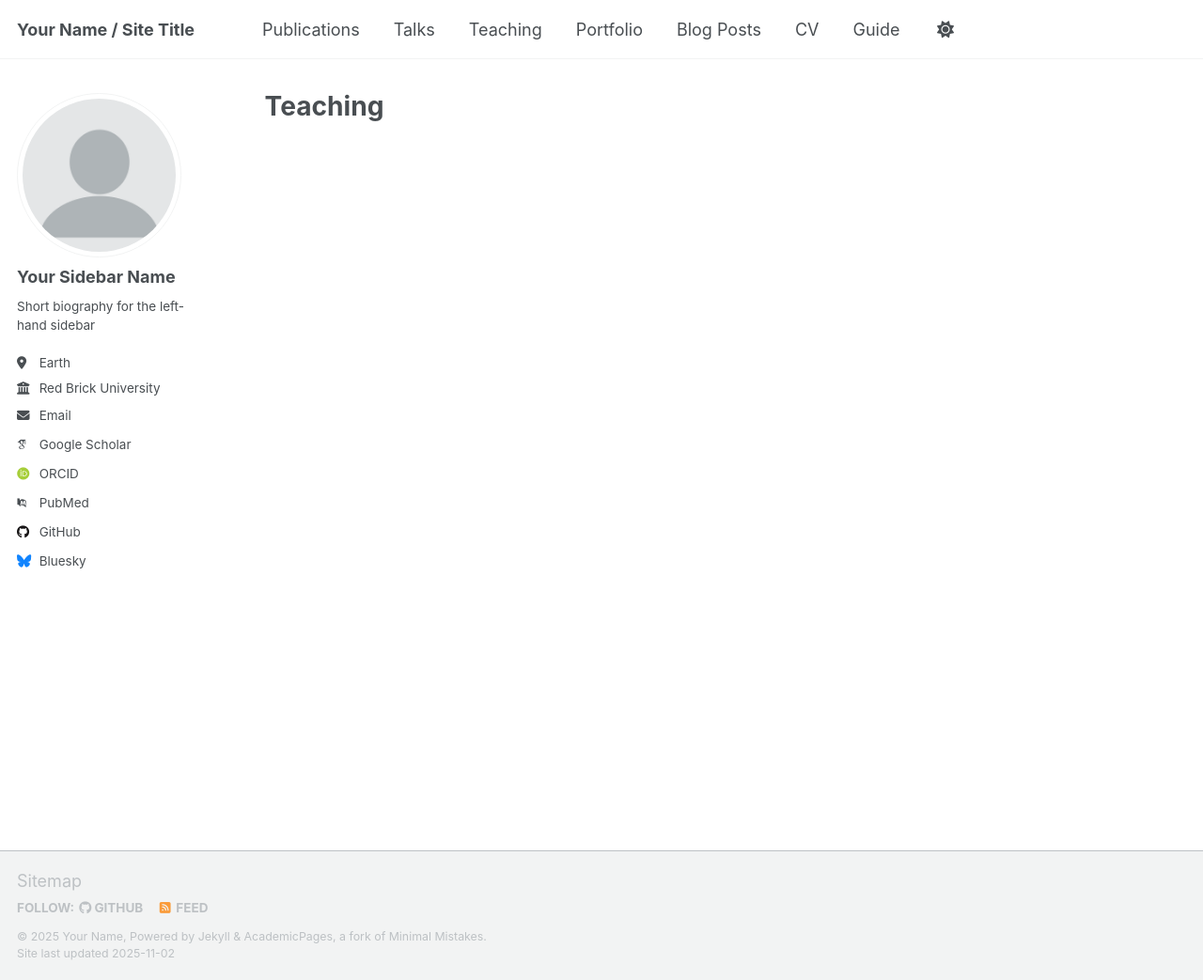
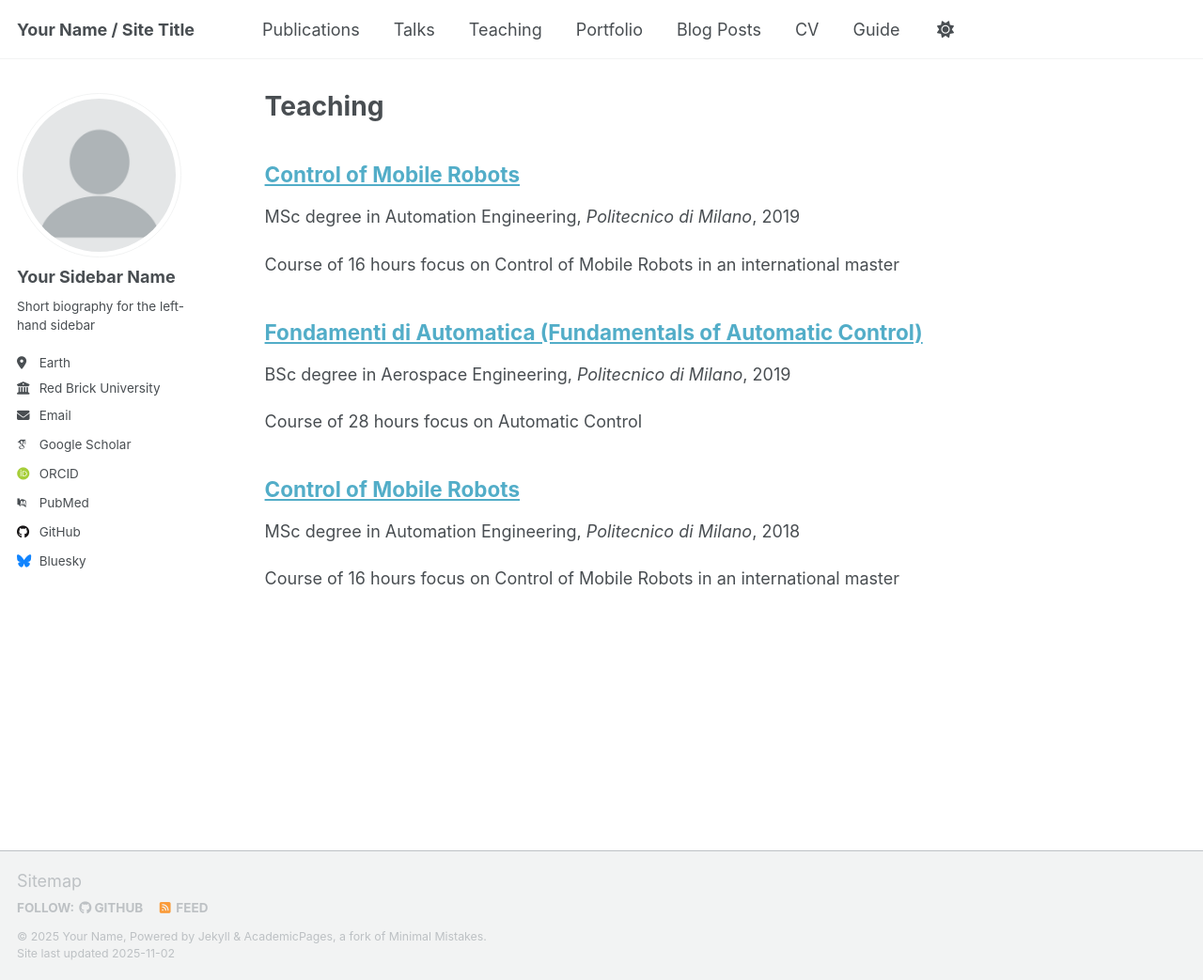
Before and after one commit to arnaucarrera/arnaucarrera.github.io, a Jekyll site: the page built from _pages/teaching.html, in a window 1280 px wide and 1043 px high. Shown: the whole window at 94% size. Built offline with Jekyll 4.4.1, drawn with Linux system fonts in a browser that asks for light colours; some web fonts are replaced; a script that is not in the unit is left out.

Commit message:
Modified the CV

```diff
--- a/_pages/cv.md
+++ b/_pages/cv.md
@@ -11,9 +11,9 @@ redirect_from:
 
 Education
 ======
-* Ph.D in Version Control Theory, GitHub University, 2018 (expected)
-* M.S. in Jekyll, GitHub University, 2014
-* B.S. in GitHub, GitHub University, 2012
+* Ph.D in Information Technology (Systems and Control), Politecnico di Milano, 2018
+* M.S. in Automation Engineering, Politecnico di Milano, 2013
+* B.S. in Mechatronics Engineering, Sabnci Universitesi, 2010
 
 Work experience
 ======
@@ -22,15 +22,11 @@ Work experience
   * Duties includes: Updates and improvements to template
   * Supervisor: The Users
 
-* Fall 2015: Research Assistant
-  * GitHub University
-  * Duties included: Merging pull requests
-  * Supervisor: Professor Hub
+* November 2017 - December 2019: Research Fellow
+  * Politecnico di Milano
 
-* Summer 2015: Research Assistant
-  * GitHub University
-  * Duties included: Tagging issues
-  * Supervisor: Professor Git
+* PhD Student: November 2014 - Octobor 2017
+  * Politecnico di Milano
 
 Skills
 ======
--- /dev/null
+++ b/_teaching/2018-Politecnio-Control-Mobile-robots.md
@@ -0,0 +1,11 @@
+---
+title: "Control of Mobile Robots"
+collection: teaching assitant
+type: "MSc degree in Automation Engineering"
+permalink: /teaching/2018-Polimi-Control-Mobile-robots
+venue: "Politecnico di Milano"
+date: 2018-01-01
+location: "Milano, Italy"
+---
+
+Course of 16 hours focus on Control of Mobile Robots in an international master
--- /dev/null
+++ b/_teaching/2019-Fondamenti-Automatica.md
@@ -0,0 +1,11 @@
+---
+title: "Fondamenti di Automatica (Fundamentals of Automatic Control)"
+collection: teaching assitant
+type: "BSc degree in Aerospace Engineering"
+permalink: /teaching/2019-Fondamenti-Automatica
+venue: "Politecnico di Milano"
+date: 2019-01-01
+location: "Milano, Italy"
+---
+
+Course of 28 hours focus on Automatic Control
--- /dev/null
+++ b/_teaching/2019-Politecnio-Control-Mobile-robots.md
@@ -0,0 +1,11 @@
+---
+title: "Control of Mobile Robots"
+collection: teaching assitant
+type: "MSc degree in Automation Engineering"
+permalink: /teaching/2019-Polimi-Control-Mobile-robots
+venue: "Politecnico di Milano"
+date: 2019-01-01
+location: "Milano, Italy"
+---
+
+Course of 16 hours focus on Control of Mobile Robots in an international master
```
Also changed, not shown: test.txt (deleted).
